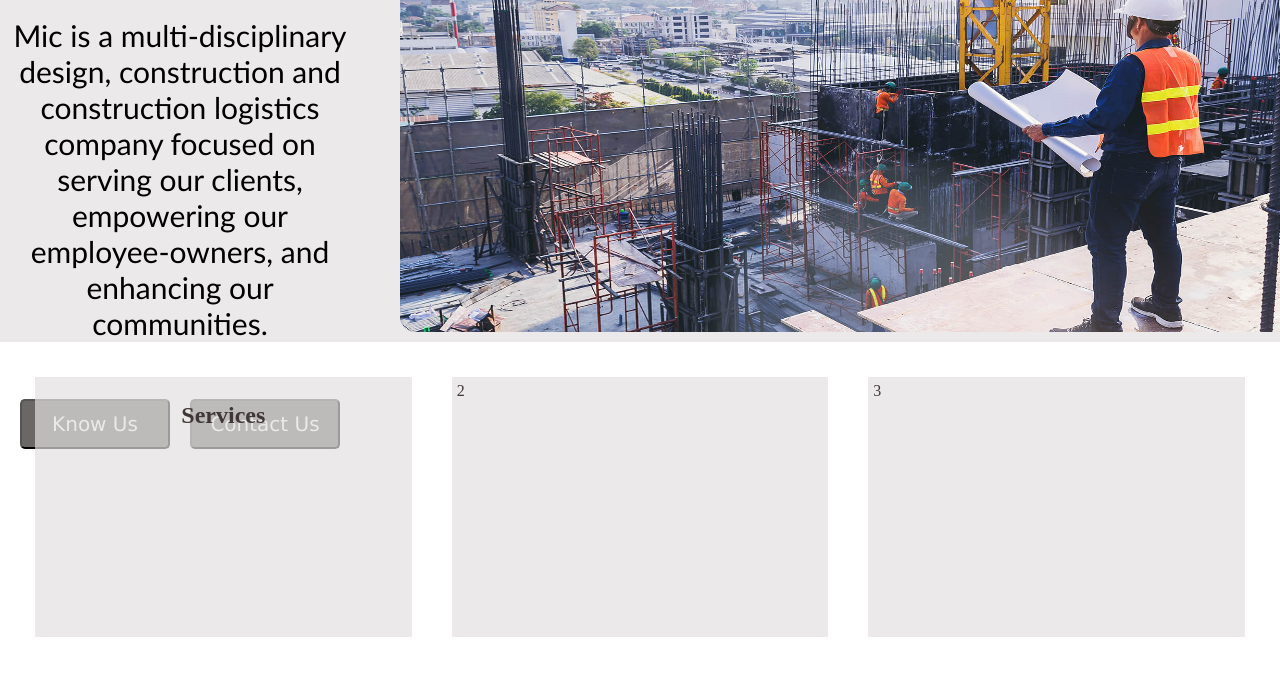
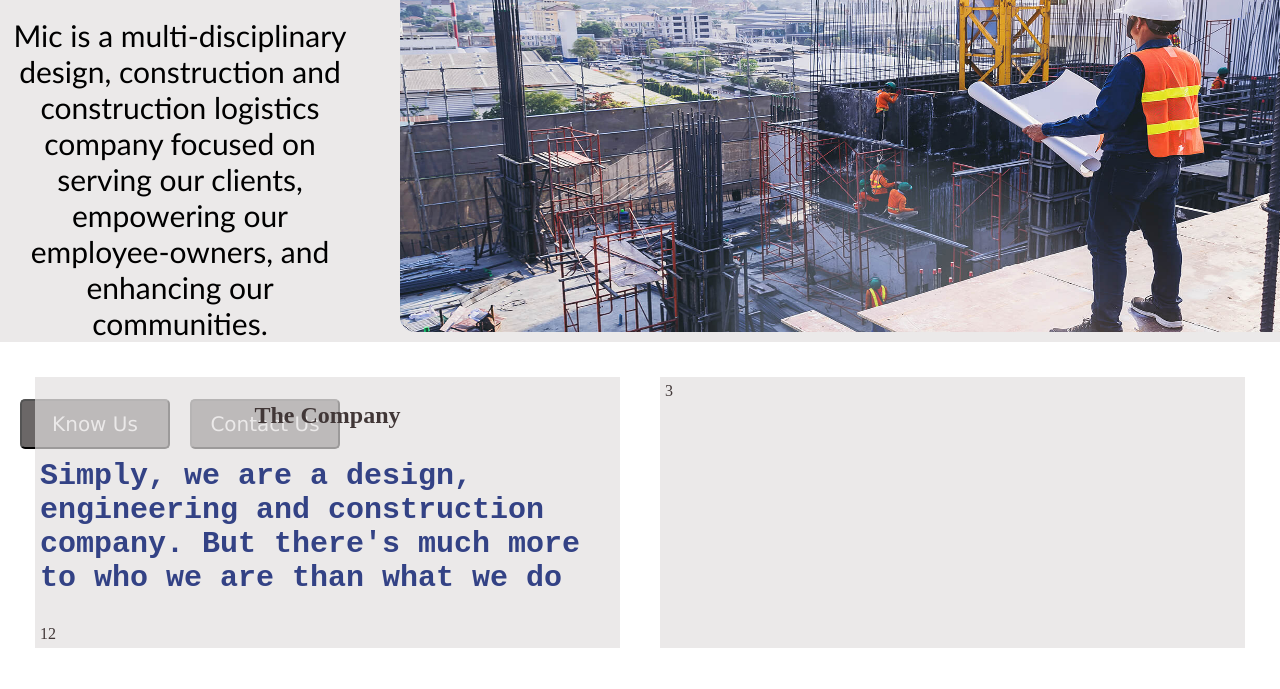
Before and after one commit to Michaelojok11/Mic_Construction_Company, a plain HTML site: page index.html in a window 1280 px wide. Shown: the part 197-886 px from the top of the page. Drawn offline with Linux system fonts and the light colour scheme.

Commit message:
update git

```diff
--- a/css/flex_box.css
+++ b/css/flex_box.css
@@ -54,8 +54,8 @@ ul {
 .flex_services > div {
     background-color:rgba(226, 223, 223, 0.692);
     margin: 20px;
-    width: 33.3%;
-    height: 250px;
+    width: 50%;
+    /* height: 250px; */
     color: rgb(65, 55, 55);
     padding: 5px;
 }
@@ -104,3 +104,6 @@ button a {
    font-family: Verdana, Geneva, Tahoma, sans-serif;
     font-size: 20px;
 }
+.flex_company1{
+    display: flex;
+}
--- a/index.html
+++ b/index.html
@@ -38,12 +38,16 @@
 </div>
 <!-- flex_services -->
 <div class="flex_services">
-    <div>
-        <h2>Services</h2>
+    <div class="flex_company">
+        <h2>The Company</h2>
+        <h3 style="color: rgb(51, 66, 133); font-size: 30px; font-family: 'Courier New', Courier, monospace;"> Simply, we are a design, engineering and construction company. But there's much more to who we are than what we do</h3>
         <p> </p>
+        <div class="flex_company1">
+            <div class="flex_company_about">1</div>
+            <div>2</div>
+        </div>
     </div>
-    <div>2</div>
-    <div>3</div>
+     <div>3</div>
 </div>
 <!-- flex_projects -->
 <div class="Our_projects">
@@ -62,7 +66,7 @@
         <ul>
             <li style="float: left;"><a href="#contact">Home</a></li>
             <li style="float: left;"><a href="#news">News</a></li>
-            <li style="float: left;"><a href="index.html">Home</a></li>
+            <li style="float: left;"><a href="index.html">Contact</a></li>
             <li style="float:right; padding-right: 30px;" ><a class="copyright" href="#logo"> copyright info</a></li>
           </ul>
      </div>
```
